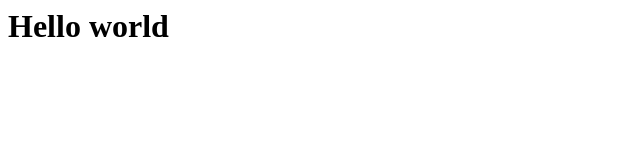
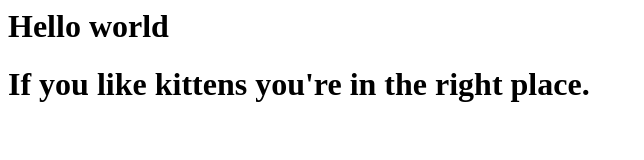
Before and after one commit to Sprinkles11/kittens, a plain HTML site: page index.html in a window 1280 px wide. Shown: the whole page, without its empty margins (0-644 px from the left). Drawn offline with Linux system fonts and the light colour scheme.

Commit message:
Update index.html

```diff
--- a/index.html
+++ b/index.html
@@ -1 +1,2 @@
 <h1>Hello world</h1>
+<h1>If you like kittens you're in the right place.</h1>
```
